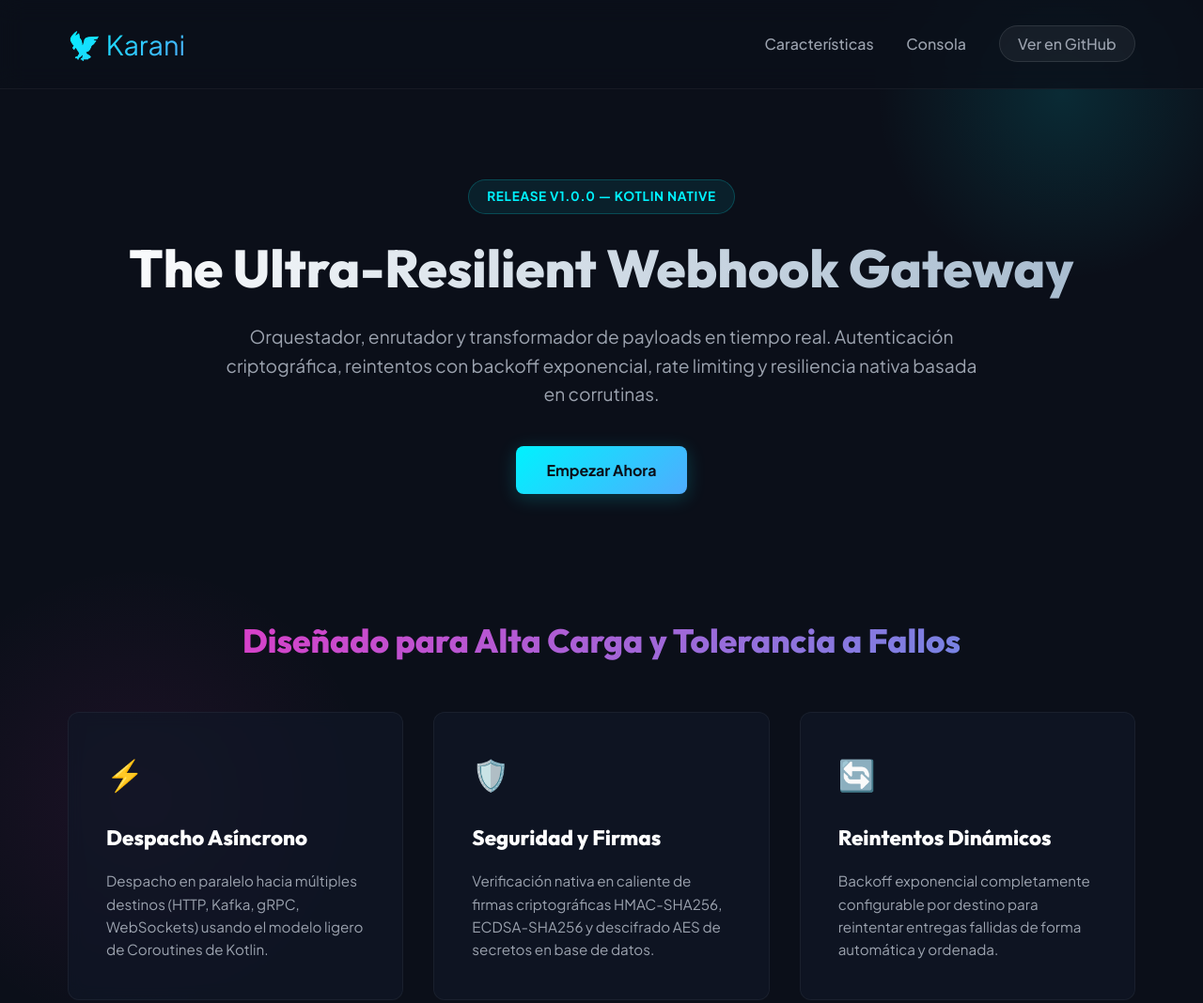
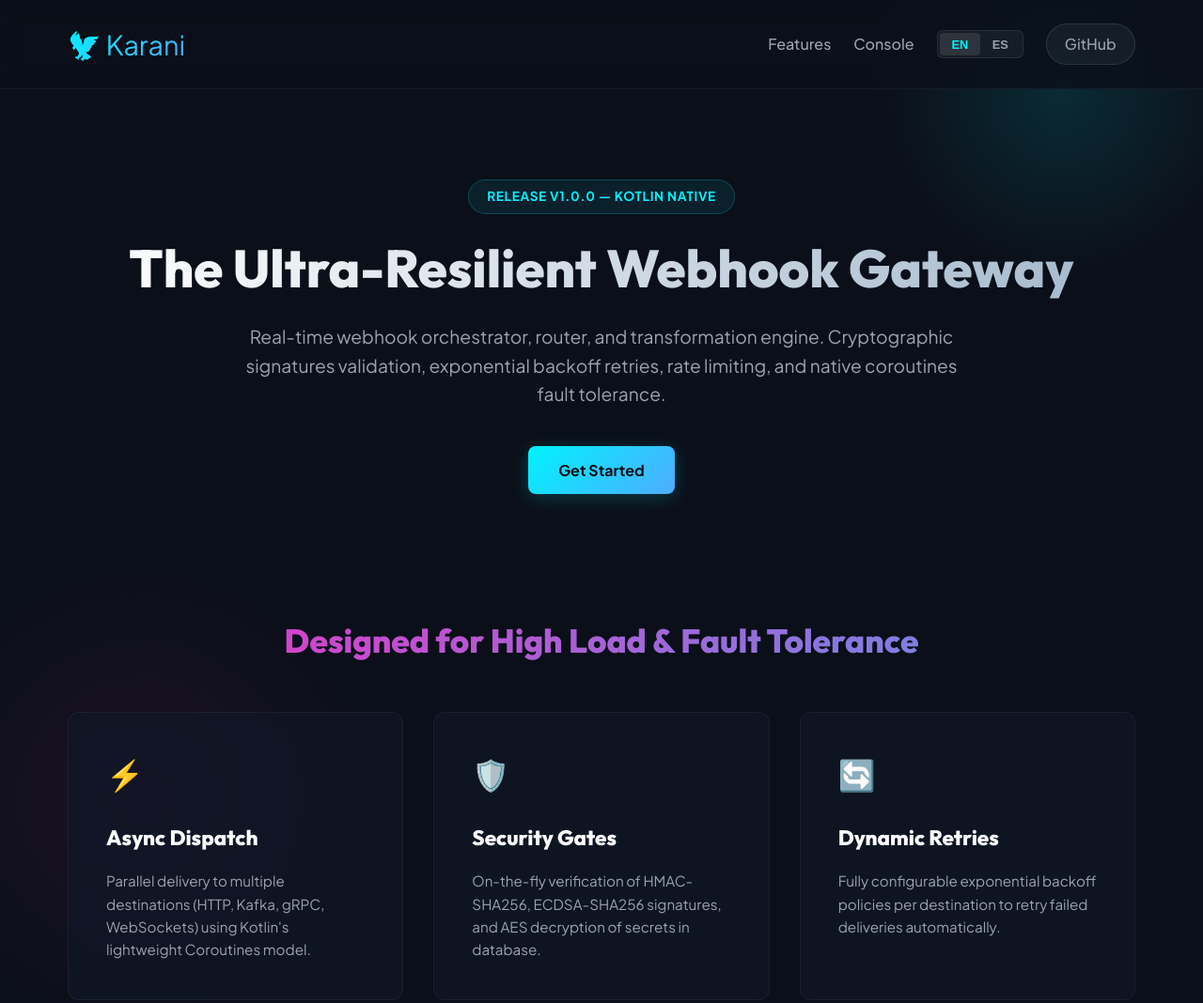
Before and after one commit to Dall06/karani-orc, a plain HTML site: page docs/index.html in a window 1280 px wide. Shown: the top 1068 px of the page at 94% size. Drawn offline with Linux system fonts and the light colour scheme.

Commit message:
feat: implementar selector dinámico de idioma (EN/ES) en la landing page de GitHub Pages

```diff
--- a/docs/index.html
+++ b/docs/index.html
@@ -1,10 +1,10 @@
 <!DOCTYPE html>
-<html lang="es">
+<html lang="en">
 <head>
     <meta charset="UTF-8">
     <meta name="viewport" content="width=device-width, initial-scale=1.0">
     <title>Karani Webhook Orchestrator — Ultra-Resilient Routing Gateway</title>
-    <meta name="description" content="Motor de orquestación, enrutamiento y transformación de webhooks de alto rendimiento desarrollado en Kotlin.">
+    <meta name="description" content="High-performance webhook orchestration, routing and transformation engine designed in Kotlin.">
     <!-- Google Fonts -->
     <link rel="preconnect" href="https://fonts.googleapis.com">
     <link rel="preconnect" href="https://fonts.gstatic.com" crossorigin>
@@ -97,10 +97,15 @@
             gap: 0.5rem;
         }
 
+        .nav-links {
+            display: flex;
+            align-items: center;
+            gap: 1.5rem;
+        }
+
         .nav-links a {
             color: var(--text-muted);
             text-decoration: none;
-            margin-left: 2rem;
             font-weight: 500;
             transition: color 0.3s ease;
         }
@@ -125,6 +130,32 @@
             border-color: transparent;
             color: #0b0f19;
             box-shadow: 0 0 15px rgba(0, 242, 254, 0.3);
+        }
+
+        /* Language Switcher */
+        .lang-switch {
+            display: flex;
+            background: rgba(255, 255, 255, 0.05);
+            padding: 2px;
+            border-radius: 6px;
+            border: 1px solid rgba(255, 255, 255, 0.08);
+        }
+
+        .lang-btn {
+            background: transparent;
+            border: none;
+            color: var(--text-muted);
+            padding: 0.3rem 0.8rem;
+            border-radius: 4px;
+            cursor: pointer;
+            font-weight: 700;
+            font-size: 0.8rem;
+            transition: all 0.3s ease;
+        }
+
+        .lang-btn.active {
+            background: rgba(255, 255, 255, 0.1);
+            color: var(--cyan);
         }
 
         /* Hero */
@@ -304,17 +335,36 @@
                 🦅 Karani
             </div>
             <div class="nav-links">
-                <a href="#features">Características</a>
-                <a href="#demo">Consola</a>
-                <a href="https://github.com/Dall06/karani-orc" class="btn-github">Ver en GitHub</a>
+                <a href="#features" data-lang="en">Features</a>
+                <a href="#features" data-lang="es" style="display:none;">Características</a>
+                <a href="#demo" data-lang="en">Console</a>
+                <a href="#demo" data-lang="es" style="display:none;">Consola</a>
+
+                <div class="lang-switch">
+                    <button class="lang-btn active" onclick="setLanguage('en', this)">EN</button>
+                    <button class="lang-btn" onclick="setLanguage('es', this)">ES</button>
+                </div>
+
+                <a href="https://github.com/Dall06/karani-orc" class="btn-github">GitHub</a>
             </div>
         </div>
     </header>
 
     <main class="container">
-        <section class="hero">
+        <!-- English Hero -->
+        <section class="hero" data-lang="en">
             <div class="hero-badge">RELEASE V1.0.0 — KOTLIN NATIVE</div>
             <h1>The Ultra-Resilient Webhook Gateway</h1>
+            <p>Real-time webhook orchestrator, router, and transformation engine. Cryptographic signatures validation, exponential backoff retries, rate limiting, and native coroutines fault tolerance.</p>
+            <div class="hero-actions">
+                <a href="https://github.com/Dall06/karani-orc" class="btn-primary">Get Started</a>
+            </div>
+        </section>
+
+        <!-- Spanish Hero -->
+        <section class="hero" data-lang="es" style="display:none;">
+            <div class="hero-badge">RELEASE V1.0.0 — KOTLIN NATIVE</div>
+            <h1>El Webhook Gateway Ultra-Resiliente</h1>
             <p>Orquestador, enrutador y transformador de payloads en tiempo real. Autenticación criptográfica, reintentos con backoff exponencial, rate limiting y resiliencia nativa basada en corrutinas.</p>
             <div class="hero-actions">
                 <a href="https://github.com/Dall06/karani-orc" class="btn-primary">Empezar Ahora</a>
@@ -322,8 +372,35 @@
         </section>
 
         <section id="features" class="features">
-            <h2 class="section-title">Diseñado para Alta Carga y Tolerancia a Fallos</h2>
-            <div class="grid">
+            <h2 class="section-title" data-lang="en">Designed for High Load & Fault Tolerance</h2>
+            <h2 class="section-title" data-lang="es" style="display:none;">Diseñado para Alta Carga y Tolerancia a Fallos</h2>
+
+            <!-- English Cards -->
+            <div class="grid" data-lang="en">
+                <div class="card">
+                    <div class="card-icon">⚡</div>
+                    <h3>Async Dispatch</h3>
+                    <p>Parallel delivery to multiple destinations (HTTP, Kafka, gRPC, WebSockets) using Kotlin's lightweight Coroutines model.</p>
+                </div>
+                <div class="card">
+                    <div class="card-icon">🛡️</div>
+                    <h3>Security Gates</h3>
+                    <p>On-the-fly verification of HMAC-SHA256, ECDSA-SHA256 signatures, and AES decryption of secrets in database.</p>
+                </div>
+                <div class="card">
+                    <div class="card-icon">🔄</div>
+                    <h3>Dynamic Retries</h3>
+                    <p>Fully configurable exponential backoff policies per destination to retry failed deliveries automatically.</p>
+                </div>
+                <div class="card">
+                    <div class="card-icon">🛑</div>
+                    <h3>Rate Limiting & Size</h3>
+                    <p>Built-in DoS protection by limiting requests (RPM) and payload body size (maxBodySizeBytes) per endpoint.</p>
+                </div>
+            </div>
+
+            <!-- Spanish Cards -->
+            <div class="grid" data-lang="es" style="display:none;">
                 <div class="card">
                     <div class="card-icon">⚡</div>
                     <h3>Despacho Asíncrono</h3>
@@ -348,7 +425,8 @@
         </section>
 
         <section id="demo" class="console-section">
-            <h2 class="section-title">Consola de Auditoría</h2>
+            <h2 class="section-title" data-lang="en">Audit Console</h2>
+            <h2 class="section-title" data-lang="es" style="display:none;">Consola de Auditoría</h2>
             <div class="console">
                 <div class="console-header">
                     <div class="dot dot-red"></div>
@@ -371,8 +449,25 @@
 
     <footer>
         <div class="container">
-            <p>&copy; 2026 Karani Webhook Orchestrator. Creado para alta resiliencia.</p>
+            <p data-lang="en">&copy; 2026 Karani Webhook Orchestrator. Built for high resilience.</p>
+            <p data-lang="es" style="display:none;">&copy; 2026 Karani Webhook Orchestrator. Creado para alta resiliencia.</p>
         </div>
     </footer>
+
+    <script>
+        function setLanguage(lang, btnElement) {
+            document.querySelectorAll('[data-lang]').forEach(el => {
+                if (el.getAttribute('data-lang') === lang) {
+                    el.style.display = '';
+                } else {
+                    el.style.display = 'none';
+                }
+            });
+            document.querySelectorAll('.lang-btn').forEach(btn => {
+                btn.classList.remove('active');
+            });
+            btnElement.classList.add('active');
+        }
+    </script>
 </body>
 </html>
```
